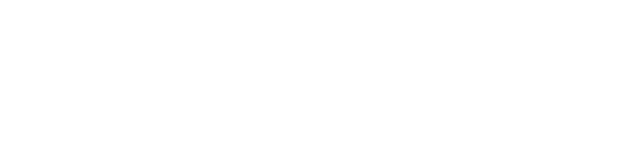
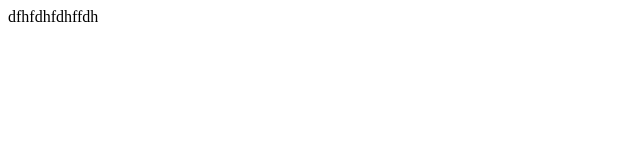
Before and after one commit to brakmef/brakmef.github.io, a website: page index.html in a window 1280 px wide. Shown: the whole page, without its empty margins (0-640 px from the left). Drawn offline with Linux system fonts and the light colour scheme.

Commit message:
1 file modified

```diff
--- a/index.html
+++ b/index.html
@@ -1 +1 @@
-<div id="app"></div>
+<div id="app">dfhfdhfdhffdh</div>
```
